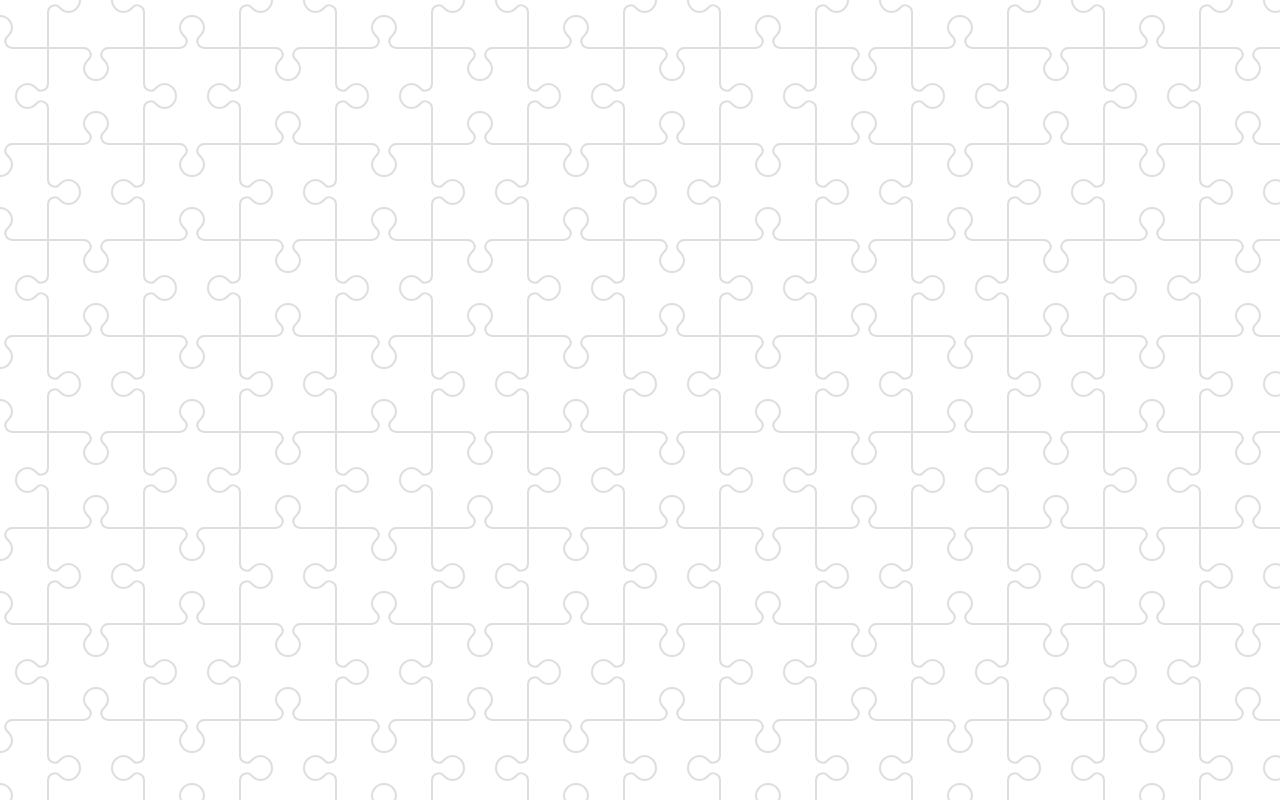
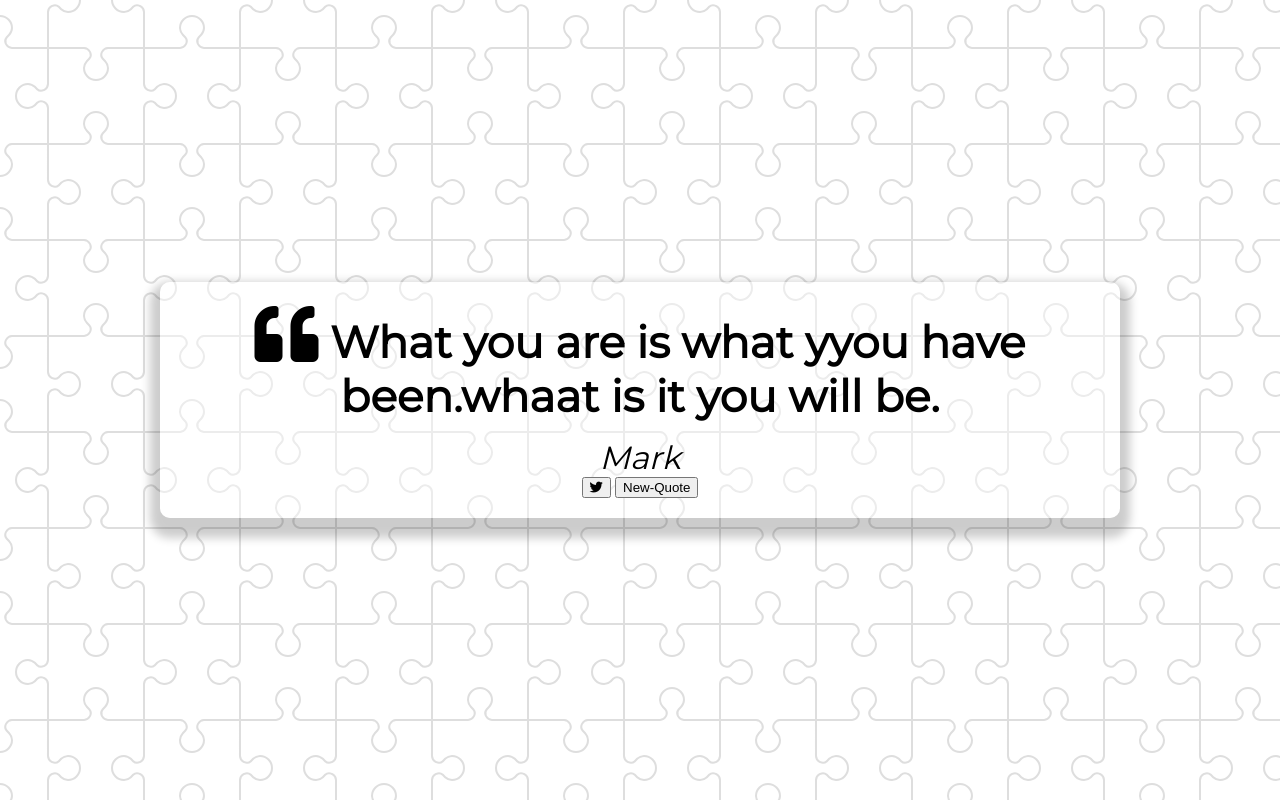
Before and after one commit to manchandajayant/Quote-Generator, a plain HTML site: page index.html in a window 1280 px wide. Drawn offline with Linux system fonts and the light colour scheme.

Commit message:
stlying added

```diff
--- a/index.html
+++ b/index.html
@@ -13,6 +13,26 @@
     <link rel="stylesheet" href="styles.css" />
   </head>
   <body>
+    <div class="container" id="quote-container">
+      <!-- Quote -->
+      <div class="quote-text">
+        <i class="fas fa-quote-left"></i>
+        <span id="quote"
+          >What you are is what yyou have been.whaat is it you will be.</span
+        >
+      </div>
+      <!-- Author -->
+      <div class="quote-author">
+        <span id="author">Mark</span>
+      </div>
+      <!-- Buttons -->
+      <div class="button-contianer">
+        <button class="twitter-button" id="twitter" title="Tweet this!">
+          <i class="fab fa-twitter"></i>
+        </button>
+        <button id="new-quote">New-Quote</button>
+      </div>
+    </div>
     <!-- script -->
     <script src="script.js"></script>
   </body>
--- a/styles.css
+++ b/styles.css
@@ -17,3 +17,44 @@ body {
   align-items: center;
   justify-content: center;
 }
+
+.container {
+  width: auto;
+  max-width: 900px;
+  padding: 20px 30px;
+  border-radius: 10px;
+  background-color: rgba(255, 255, 255, 0.4);
+  box-shadow: 0 10px 10px 10px rgba(0, 0, 0, 0.2);
+}
+
+.quote-text {
+  font-size: 2.75rem;
+}
+
+.long-quote {
+  font-size: 2rem;
+
+}
+
+.fa-quote-left {
+  font-size: 4rem;
+}
+
+.quote-author {
+  margin-top: 15px;
+  font-size: 2rem;
+  font-weight: 400;
+  font-style: italic;
+}
+
+/* Media Queries */
+
+@media screen and (max-width:100px) {
+  .container {
+    margin: auto 10px
+  }
+
+  .quote-text {
+    font-size: 2.5rem;
+  }
+}
```
